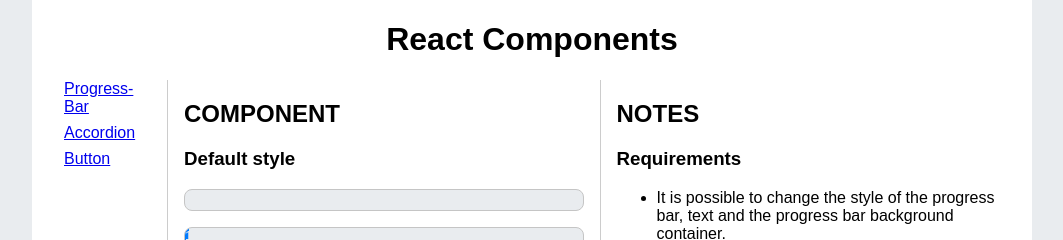
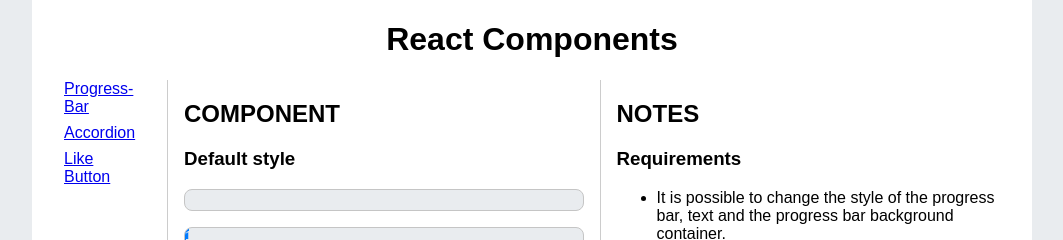
Before and after one commit to ruanha/react-components, a React (Create React App) app: page /react-components/progress-bar in a window 1280 px wide. Shown: the top 240 px of the page, without its empty margins (108-1171 px from the left). Built offline with nearby package versions, Linux system fonts and the light colour scheme.

Commit message:
fix nav title for like button

```diff
--- a/src/navigation.tsx
+++ b/src/navigation.tsx
@@ -19,7 +19,7 @@ export default function Navigation() {
         style={{ display: "inline-block", margin: "0 1rem 0.5rem" }}
         to="button"
       >
-        Button
+        Like Button
       </Link>
     </>
   );
```
